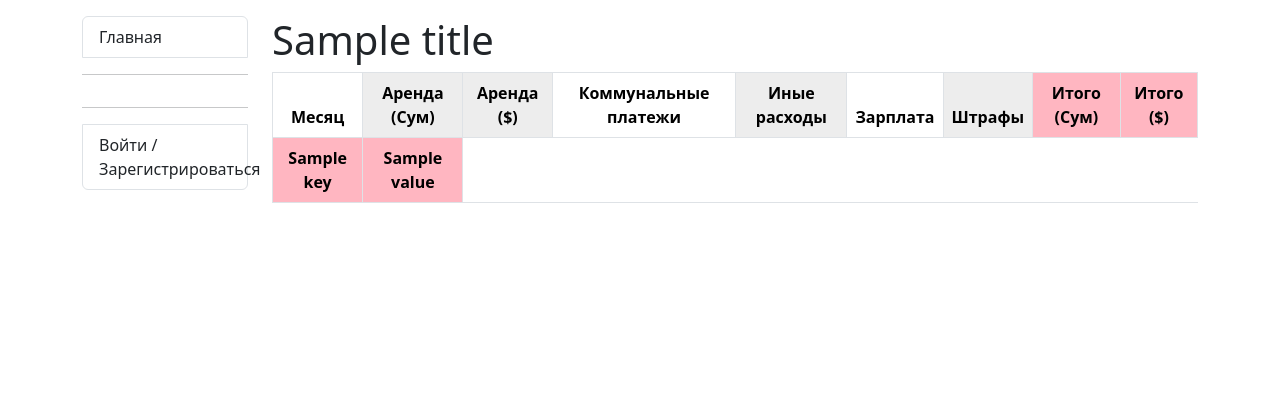
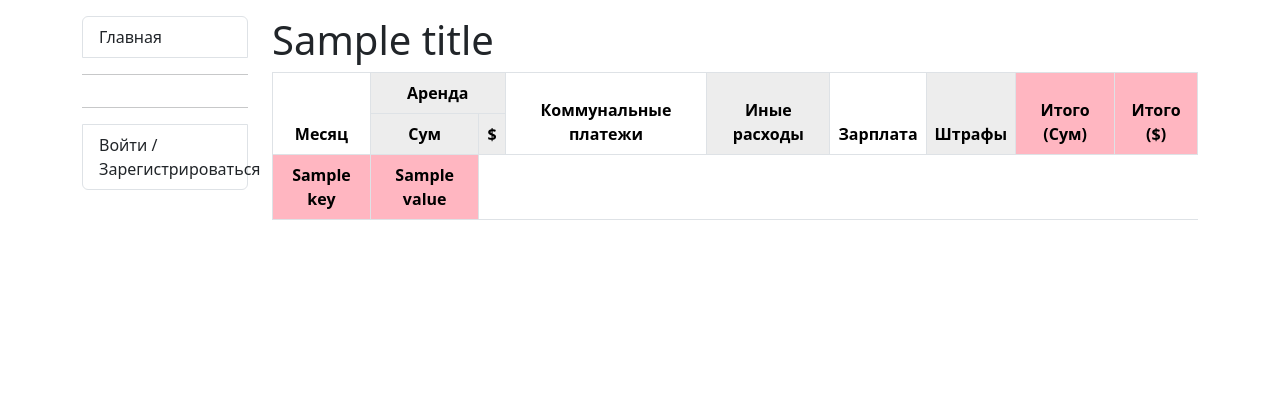
Before and after one commit to psamodurov13/crm_offices, a Django app: template crm_offices/crm/templates/crm/office.html in a window 1280 px wide. Shown: the top 420 px of the page. Run offline with Django 5.2, Linux system fonts and the light colour scheme; the template is opened without the code that fills it: most values are stand-ins (such as "Sample title", 1, 10 or a date in 2020); parts of the project's set-up code (start-up, migrations or seed data) failed here and were passed over; some libraries are stand-ins or nearby versions.

```diff
--- a/crm_offices/crm/templates/crm/office.html
+++ b/crm_offices/crm/templates/crm/office.html
@@ -8,15 +8,18 @@
   <table class="table table-bordered text-center describe_table">
     <thead>
       <tr>
-        <th>Месяц</th>
-        <th class="gray-background">Аренда (Сум)</th>
-        <th class="gray-background">Аренда ($)</th>
-        <th>Коммунальные платежи</th>
-        <th class="gray-background">Иные расходы</th>
-        <th>Зарплата</th>
-        <th class="gray-background">Штрафы</th>
-        <th>Итого (Сум)</th>
-        <th>Итого ($)</th>
+        <th rowspan="2">Месяц</th>
+        <th colspan="2" class="gray-background">Аренда</th>
+        <th rowspan="2">Коммунальные платежи</th>
+        <th rowspan="2" class="gray-background">Иные расходы</th>
+        <th rowspan="2">Зарплата</th>
+        <th rowspan="2" class="gray-background">Штрафы</th>
+        <th rowspan="2">Итого (Сум)</th>
+        <th rowspan="2">Итого ($)</th>
+      </tr>
+      <tr>
+        <th class="gray-background">Сум</th>
+        <th class="gray-background">$</th>
       </tr>
     </thead>
     <tbody>
--- a/crm_offices/crm_offices/static/css/style.css
+++ b/crm_offices/crm_offices/static/css/style.css
@@ -53,6 +53,9 @@ table.table.describe_table tbody tr:last-child td {
     background: lightpink !important;
     font-weight: bold;
 }
+thead tr th.gray-background {
+    background-color: #ededed !important;
+}
 table tr td.gray-background, table tr th.gray-background {
 background-color: #ededed;
 }
```
Also changed, not shown: crm_offices/crm/templates/crm/expenses_page.html (+12 -0 lines), crm_offices/crm/templates/crm/fines_page.html (+12 -0 lines).
